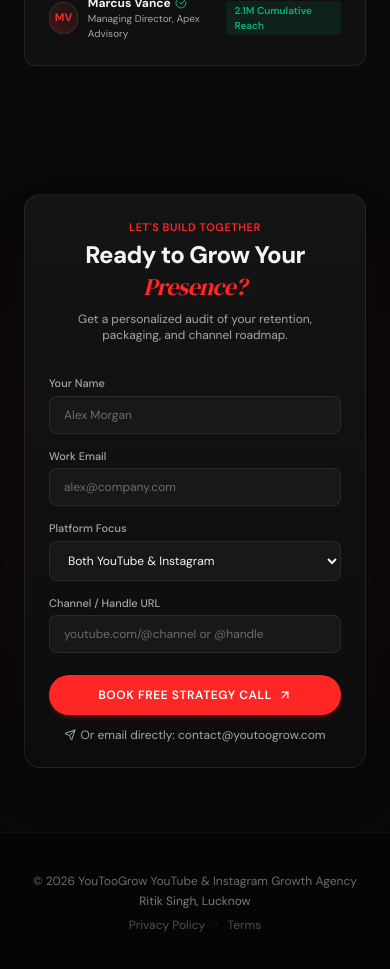
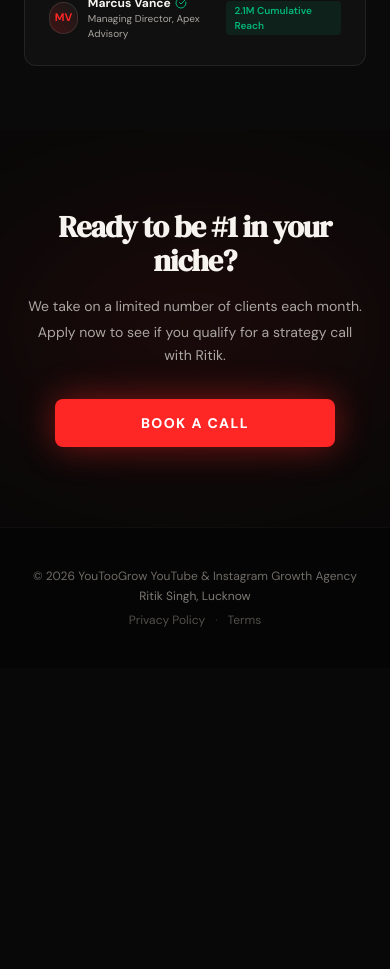
Before and after one commit to RITIKSINGH-DEOS/YouTooGrow, a Next.js app: page / in a window 390 px wide. Shown: the part 5640-6609 px from the top of the page. After the commit the page ends 6308 px from the top, so only its background shows below. Built offline with nearby package versions, Linux system fonts and the light colour scheme.

Commit message:
feat(cta): replace booking form with high-impact minimal call to action

```diff
--- a/src/components/contact/booking-cta.tsx
+++ b/src/components/contact/booking-cta.tsx
@@ -1,154 +1,36 @@
 "use client";
 
-import { useState } from "react";
-import { ArrowUpRight, CheckCircle2, Send, Sparkles } from "lucide-react";
+import Link from "next/link";
 
 export function BookingCTA() {
-  const [formSubmitted, setFormSubmitted] = useState(false);
-  const [formData, setFormData] = useState({
-    name: "",
-    email: "",
-    platform: "both",
-    channelUrl: "",
-  });
-
-  const handleSubmit = (e: React.FormEvent) => {
-    e.preventDefault();
-    setFormSubmitted(true);
-  };
-
   return (
-    <section className="py-16 md:py-24 relative overflow-hidden" id="contact">
-      {/* Background Lighting Glow */}
+    <section className="relative py-20 sm:py-24 md:py-28 overflow-hidden text-center" id="contact">
+      {/* Cinematic Ambient Glow Behind Text */}
       <div
-        className="absolute top-1/2 left-1/2 -translate-x-1/2 -translate-y-1/2 w-[600px] h-[350px] bg-[#ff2626]/[0.06] rounded-full blur-[140px] pointer-events-none"
+        className="absolute top-1/2 left-1/2 -translate-x-1/2 -translate-y-1/2 w-[700px] h-[350px] bg-[radial-gradient(ellipse_at_center,rgba(255,38,38,0.14)_0%,rgba(255,38,38,0.02)_55%,transparent_75%)] blur-[90px] pointer-events-none"
         aria-hidden="true"
       />
 
-      <div className="max-w-4xl mx-auto px-6 sm:px-8 relative z-10">
-        <div className="rounded-2xl border border-white/[0.08] bg-gradient-to-b from-[#141414] to-[#0c0c0c] p-6 sm:p-10 shadow-2xl">
-          {/* Header */}
-          <div className="text-center max-w-xl mx-auto mb-8">
-            <span className="text-[11px] font-semibold uppercase tracking-wider text-[#ff2626] block mb-1">
-              Let&apos;s Build Together
-            </span>
+      <div className="max-w-4xl mx-auto px-6 relative z-10">
+        {/* Master Serif Headline Matching Reference */}
+        <h2 className="font-serif font-bold text-3xl sm:text-5xl md:text-6xl text-[#f7f4ef] tracking-tight leading-[1.15] mb-4 sm:mb-5">
+          Ready to be #1 in your niche?
+        </h2>
 
-            <h2 className="text-2xl sm:text-4xl font-extrabold text-[#f7f4ef] tracking-tight mb-2">
-              Ready to Grow Your{" "}
-              <span className="font-serif italic font-normal text-[#ff2626]">
-                Presence?
-              </span>
-            </h2>
+        {/* Subtitle with Ritik Founder Call Qualification */}
+        <div className="max-w-xl mx-auto text-sm sm:text-base md:text-lg text-[#aaa6a0] leading-relaxed mb-8 sm:mb-10 space-y-1">
+          <p>We take on a limited number of clients each month.</p>
+          <p>Apply now to see if you qualify for a strategy call with Ritik.</p>
+        </div>
 
-            <p className="text-xs sm:text-sm text-[#aaa6a0]">
-              Get a personalized audit of your retention, packaging, and channel roadmap.
-            </p>
-          </div>
-
-          {/* Form */}
-          {formSubmitted ? (
-            <div className="max-w-sm mx-auto rounded-xl bg-[#161616] border border-[#00b67a]/30 p-6 text-center animate-in fade-in duration-200">
-              <div className="w-10 h-10 rounded-full bg-[#00b67a]/10 border border-[#00b67a]/20 flex items-center justify-center text-[#00b67a] mx-auto mb-3">
-                <CheckCircle2 className="w-5 h-5" />
-              </div>
-              <h3 className="text-base font-bold text-[#f7f4ef] mb-1">Audit Request Received!</h3>
-              <p className="text-xs text-[#aaa6a0] mb-4">
-                Our growth team will review your channel and follow up within 24 hours.
-              </p>
-              <button
-                type="button"
-                onClick={() => setFormSubmitted(false)}
-                className="text-[11px] uppercase tracking-wider font-semibold text-[#ff2626] hover:underline"
-              >
-                Send another request
-              </button>
-            </div>
-          ) : (
-            <form onSubmit={handleSubmit} className="max-w-xl mx-auto space-y-3.5">
-              <div className="grid grid-cols-1 sm:grid-cols-2 gap-3.5">
-                <div>
-                  <label htmlFor="name" className="block text-[11px] font-medium text-[#aaa6a0] mb-1">
-                    Your Name
-                  </label>
-                  <input
-                    id="name"
-                    required
-                    type="text"
-                    placeholder="Alex Morgan"
-                    value={formData.name}
-                    onChange={(e) => setFormData({ ...formData, name: e.target.value })}
-                    className="w-full px-3.5 py-2.5 rounded-lg bg-[#181818] border border-white/[0.08] text-[#f7f4ef] placeholder-[#6f6b67] text-xs focus:outline-none focus:border-[#ff2626] transition-colors"
-                  />
-                </div>
-
-                <div>
-                  <label htmlFor="email" className="block text-[11px] font-medium text-[#aaa6a0] mb-1">
-                    Work Email
-                  </label>
-                  <input
-                    id="email"
-                    required
-                    type="email"
-                    placeholder="alex@company.com"
-                    value={formData.email}
-                    onChange={(e) => setFormData({ ...formData, email: e.target.value })}
-                    className="w-full px-3.5 py-2.5 rounded-lg bg-[#181818] border border-white/[0.08] text-[#f7f4ef] placeholder-[#6f6b67] text-xs focus:outline-none focus:border-[#ff2626] transition-colors"
-                  />
-                </div>
-              </div>
-
-              <div className="grid grid-cols-1 sm:grid-cols-2 gap-3.5">
-                <div>
-                  <label htmlFor="platform" className="block text-[11px] font-medium text-[#aaa6a0] mb-1">
-                    Platform Focus
-                  </label>
-                  <select
-                    id="platform"
-                    value={formData.platform}
-                    onChange={(e) => setFormData({ ...formData, platform: e.target.value })}
-                    className="w-full px-3.5 py-2.5 rounded-lg bg-[#181818] border border-white/[0.08] text-[#f7f4ef] text-xs focus:outline-none focus:border-[#ff2626] transition-colors"
-                  >
-                    <option value="both">Both YouTube &amp; Instagram</option>
-                    <option value="youtube">YouTube Growth Only</option>
-                    <option value="instagram">Instagram Growth Only</option>
-                  </select>
-                </div>
-
-                <div>
-                  <label htmlFor="channelUrl" className="block text-[11px] font-medium text-[#aaa6a0] mb-1">
-                    Channel / Handle URL
-                  </label>
-                  <input
-                    id="channelUrl"
-                    required
-                    type="text"
-                    placeholder="youtube.com/@channel or @handle"
-                    value={formData.channelUrl}
-                    onChange={(e) => setFormData({ ...formData, channelUrl: e.target.value })}
-                    className="w-full px-3.5 py-2.5 rounded-lg bg-[#181818] border border-white/[0.08] text-[#f7f4ef] placeholder-[#6f6b67] text-xs focus:outline-none focus:border-[#ff2626] transition-colors"
-                  />
-                </div>
-              </div>
-
-              <div className="pt-2 flex flex-col sm:flex-row items-center justify-between gap-3">
-                <button
-                  type="submit"
-                  className="w-full sm:w-auto inline-flex items-center justify-center gap-1.5 px-6 py-3 rounded-full text-xs font-semibold uppercase tracking-wider bg-[#ff2626] hover:bg-[#d90808] text-white transition-all shadow-md shadow-[#ff2626]/20 group"
-                >
-                  <span>Book Free Strategy Call</span>
-                  <ArrowUpRight className="w-3.5 h-3.5 group-hover:translate-x-0.5 group-hover:-translate-y-0.5 transition-transform" />
-                </button>
-
-                <a
-                  href="mailto:contact@youtoogrow.com"
-                  className="text-xs text-[#aaa6a0] hover:text-white transition-colors inline-flex items-center gap-1"
-                >
-                  <Send className="w-3 h-3" />
-                  <span>Or email directly: contact@youtoogrow.com</span>
-                </a>
-              </div>
-            </form>
-          )}
+        {/* High-Impact Solid Red Action Button */}
+        <div className="flex justify-center">
+          <Link
+            href="mailto:contact@youtoogrow.com?subject=Strategy%20Call%20Application%20-%20YouTooGrow"
+            className="w-full max-w-[280px] sm:max-w-[340px] py-3.5 sm:py-4 px-8 rounded-lg bg-[#ff2626] hover:bg-[#d90808] text-white font-extrabold uppercase tracking-widest text-sm sm:text-base text-center transition-all duration-300 shadow-[0_0_35px_rgba(255,38,38,0.45)] hover:shadow-[0_0_55px_rgba(255,38,38,0.7)] hover:scale-[1.02] block"
+          >
+            BOOK A CALL
+          </Link>
         </div>
       </div>
     </section>
```
